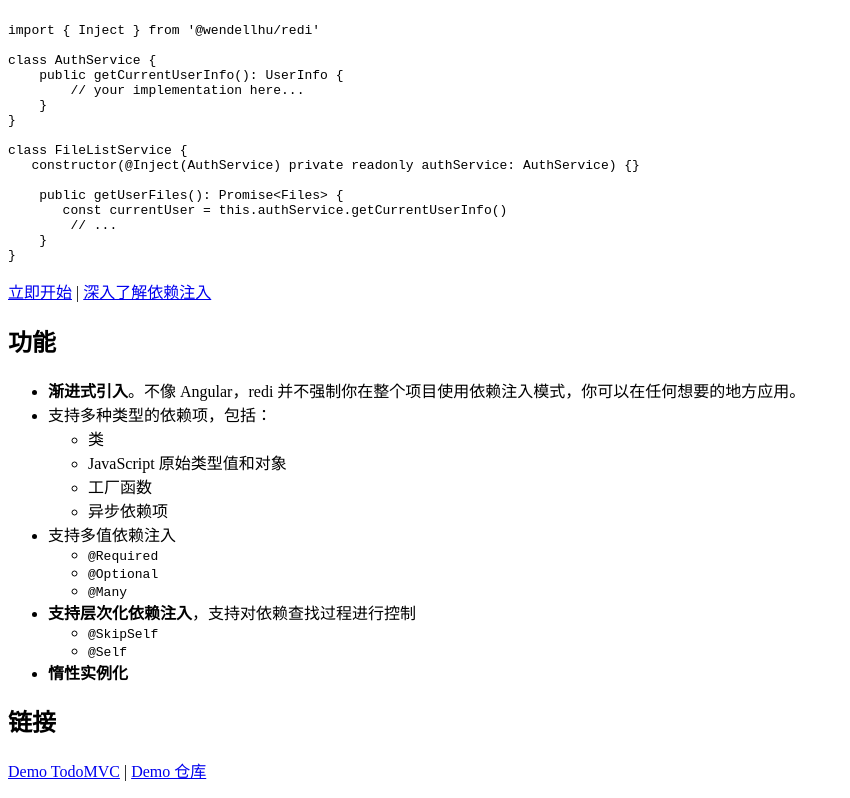
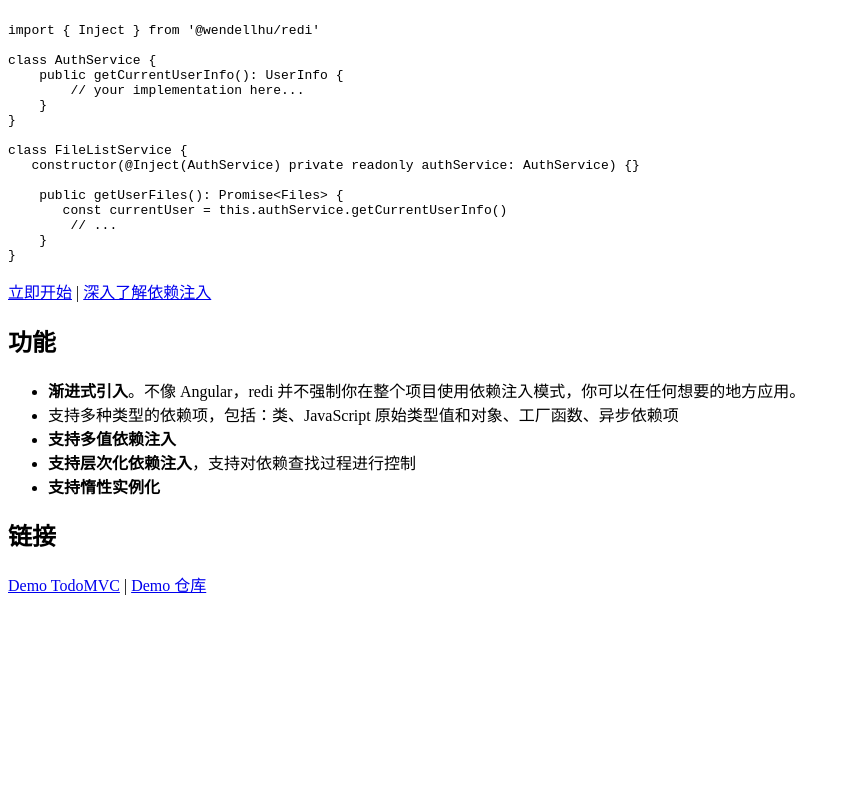
Before and after one commit to wzhudev/redi-site, a Next.js app: page /index.zh-CN in a window 1280 px wide. Shown: the part 516-1314 px from the top of the page, without its empty margins (0-850 px from the left). After the commit the page ends 1128 px from the top, so only its background shows below. Built offline with nearby package versions, Linux system fonts and the light colour scheme.

Commit message:
:memo: fix homepage list

```diff
--- a/pages/index.zh-CN.mdx
+++ b/pages/index.zh-CN.mdx
@@ -36,19 +36,10 @@
 ## 功能
 
 - **渐进式引入**。不像 Angular，redi 并不强制你在整个项目使用依赖注入模式，你可以在任何想要的地方应用。
-- 支持多种类型的依赖项，包括：
-  - 类
-  - JavaScript 原始类型值和对象
-  - 工厂函数
-  - 异步依赖项
-- 支持多值依赖注入
-  - `@Required`
-  - `@Optional`
-  - `@Many`
+- 支持多种类型的依赖项，包括：类、JavaScript 原始类型值和对象、工厂函数、异步依赖项
+- **支持多值依赖注入**
 - **支持层次化依赖注入**，支持对依赖查找过程进行控制
-  - `@SkipSelf`
-  - `@Self`
-- **惰性实例化**
+- **支持惰性实例化**
 
 ## 链接
 
```
